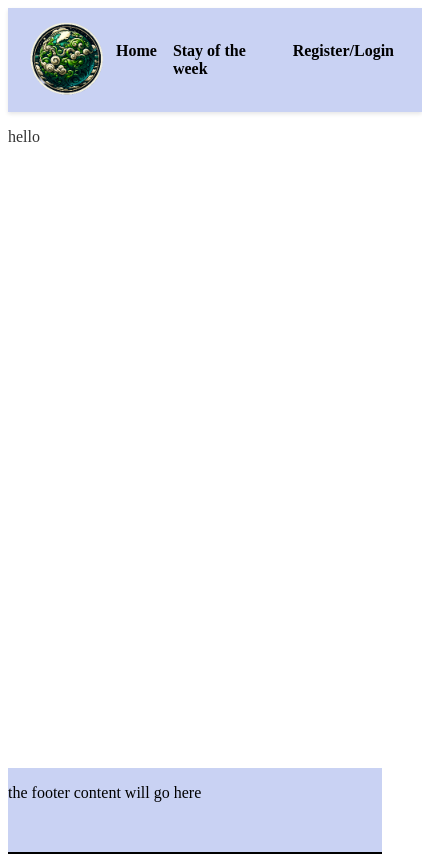
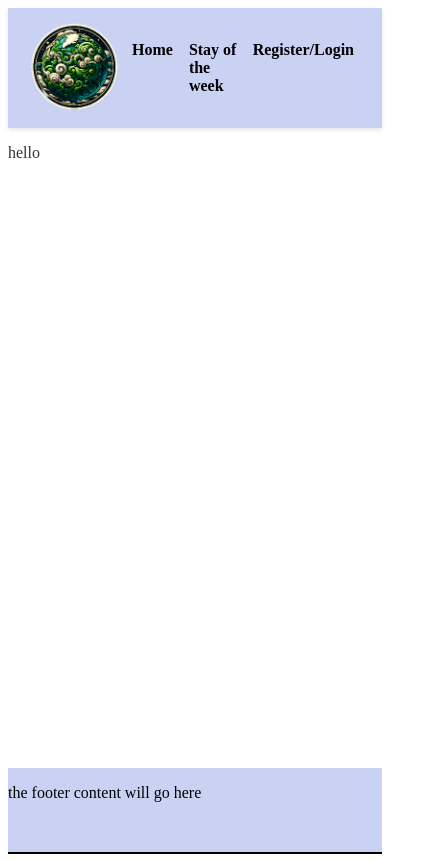
Before and after one commit to WuTangLan1/Mapple, a Vue app: page / in a window 390 px wide. Shown: the whole page, 422 px wide, since content can reach past the window. Built offline with nearby package versions, Linux system fonts and the light colour scheme.

Commit message:
5
header fixed logo scalling

```diff
--- a/src/components/homedir/topheader.vue
+++ b/src/components/homedir/topheader.vue
@@ -28,7 +28,7 @@ export default {
   background-color: #c9d2f3;
   box-shadow: 0 2px 4px rgba(0, 0, 0, 0.1);
   padding: 10px 20px;
-  width: 100%;
+  max-width: 100%;
 }
 
 .logo-container {
@@ -88,7 +88,7 @@ export default {
   }
 
   .logo {
-    max-height: 80px;
+    max-height: 6rem;
   }
 
   .nav-link {
```
